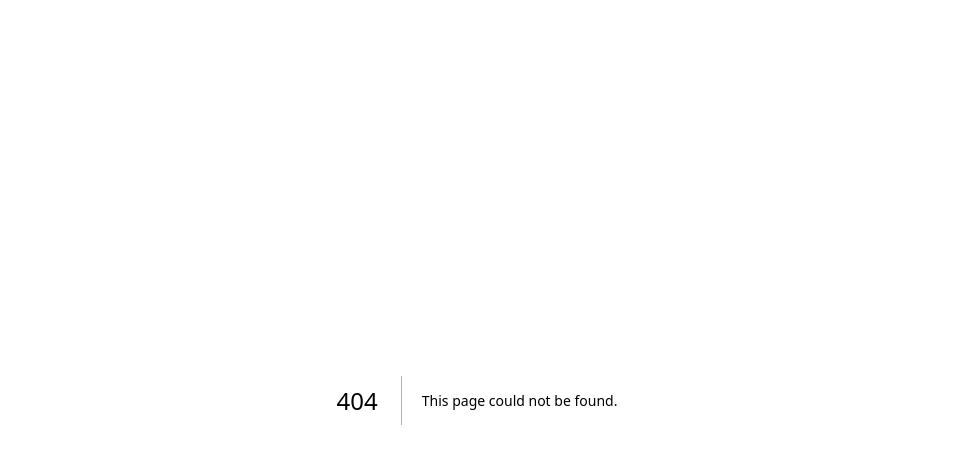
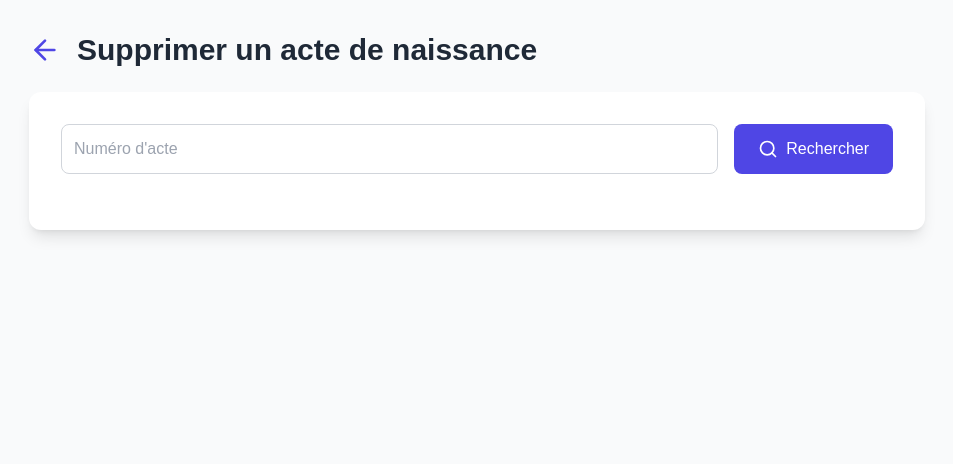
Before and after one commit to gatien074/ActeApp, a Next.js app: page /dashboardadmin/actes/supprimer in a window 1280 px wide. Before the commit this address had no page. Shown: the top 464 px of the page, without its empty margins (163-1116 px from the left). Built offline with nearby package versions, Linux system fonts and the light colour scheme.

Commit message:
version1.8

```diff
--- /dev/null
+++ b/app/dashboardadmin/actes/supprimer/page.js
@@ -0,0 +1,186 @@
+"use client"
+
+import { useState, useEffect } from 'react'
+import { motion, AnimatePresence } from 'framer-motion'
+import { Search, Trash2, ArrowLeft, AlertCircle } from 'lucide-react'
+import Link from 'next/link'
+import PageLoading from '../../../components/PageLoading'
+
+export default function SupprimerActe() {
+  const [initialLoading, setInitialLoading] = useState(true)
+  const [isLoading, setIsLoading] = useState(false)
+  const [numeroActe, setNumeroActe] = useState('')
+  const [acteDetails, setActeDetails] = useState(null)
+  const [showConfirmation, setShowConfirmation] = useState(false)
+
+  useEffect(() => {
+    // Chargement initial de la page
+    const initialTimer = setTimeout(() => {
+      setInitialLoading(false)
+    }, 3000)
+
+    // Nettoyage du timer
+    return () => clearTimeout(initialTimer)
+  }, [])
+
+  const handleSearch = (e) => {
+    e.preventDefault()
+    setIsLoading(true)
+    // Simuler la recherche d'un acte
+    setTimeout(() => {
+      setActeDetails({
+        numero: numeroActe,
+        nom: "Dupont",
+        prenom: "Jean",
+        dateNaissance: "01/01/2024",
+      })
+      setIsLoading(false)
+    }, 2000)
+  }
+
+  const handleDelete = () => {
+    setShowConfirmation(true)
+  }
+
+  const confirmDelete = () => {
+    setIsLoading(true)
+    // Simuler la suppression
+    setTimeout(() => {
+      setActeDetails(null)
+      setShowConfirmation(false)
+      setNumeroActe('')
+      setIsLoading(false)
+    }, 1500)
+  }
+
+  // Vérification du chargement initial
+  if (initialLoading || isLoading) {
+    return <PageLoading />
+  }
+
+  return (
+    <motion.div
+      className="min-h-screen bg-gray-50 p-4 sm:p-6 lg:p-8"
+      initial={{ opacity: 0 }}
+      animate={{ opacity: 1 }}
+    >
+      <div className="max-w-4xl mx-auto">
+        <div className="mb-6 flex items-center">
+          <Link
+            href="/dashboardadmin"
+            className="text-indigo-600 hover:text-indigo-800 mr-4 transition-colors duration-200"
+          >
+            <ArrowLeft className="w-6 h-6 sm:w-8 sm:h-8" />
+          </Link>
+          <h1 className="text-xl sm:text-2xl lg:text-3xl font-bold text-gray-800">
+            Supprimer un acte de naissance
+          </h1>
+        </div>
+
+        <div className="bg-white rounded-xl shadow-lg p-4 sm:p-6 lg:p-8">
+          <form onSubmit={handleSearch} className="mb-6">
+            <div className="flex flex-col sm:flex-row gap-4">
+              <input
+                type="text"
+                placeholder="Numéro d'acte"
+                className="flex-1 p-3 border border-gray-300 rounded-lg focus:ring-2 focus:ring-indigo-500 focus:border-indigo-500 transition-all duration-200"
+                value={numeroActe}
+                onChange={(e) => setNumeroActe(e.target.value)}
+              />
+              <button
+                type="submit"
+                className="w-full sm:w-auto bg-indigo-600 text-white px-6 py-3 rounded-lg hover:bg-indigo-700 flex items-center justify-center gap-2 transition-colors duration-200"
+              >
+                <Search className="w-5 h-5" />
+                <span>Rechercher</span>
+              </button>
+            </div>
+          </form>
+
+          <AnimatePresence>
+            {acteDetails && (
+              <motion.div
+                initial={{ opacity: 0, y: 20 }}
+                animate={{ opacity: 1, y: 0 }}
+                exit={{ opacity: 0, y: -20 }}
+                className="space-y-6"
+              >
+                <div className="bg-gray-50 p-6 rounded-xl border border-gray-100">
+                  <h3 className="text-lg sm:text-xl font-semibold mb-4">
+                    Détails de l&apos;acte
+                  </h3>
+                  <div className="grid grid-cols-1 sm:grid-cols-2 gap-6">
+                    <div>
+                      <p className="text-sm text-gray-600">Numéro d&apos;acte</p>
+                      <p className="font-medium">{acteDetails.numero}</p>
+                    </div>
+                    <div>
+                      <p className="text-sm text-gray-600">Nom</p>
+                      <p className="font-medium">{acteDetails.nom}</p>
+                    </div>
+                    <div>
+                      <p className="text-sm text-gray-600">Prénom</p>
+                      <p className="font-medium">{acteDetails.prenom}</p>
+                    </div>
+                    <div>
+                      <p className="text-sm text-gray-600">Date de naissance</p>
+                      <p className="font-medium">{acteDetails.dateNaissance}</p>
+                    </div>
+                  </div>
+                </div>
+
+                <button
+                  onClick={handleDelete}
+                  className="w-full bg-red-600 text-white p-4 rounded-lg hover:bg-red-700 flex items-center justify-center gap-3 transition-colors duration-200"
+                >
+                  <Trash2 className="w-5 h-5" />
+                  <span>Supprimer cet acte</span>
+                </button>
+              </motion.div>
+            )}
+          </AnimatePresence>
+        </div>
+      </div>
+
+      <AnimatePresence>
+        {showConfirmation && (
+          <motion.div
+            initial={{ opacity: 0 }}
+            animate={{ opacity: 1 }}
+            exit={{ opacity: 0 }}
+            className="fixed inset-0 bg-black bg-opacity-50 flex items-center justify-center p-4 z-50"
+          >
+            <motion.div
+              className="bg-white rounded-xl p-6 max-w-md w-full mx-4"
+              initial={{ scale: 0.9, opacity: 0 }}
+              animate={{ scale: 1, opacity: 1 }}
+              exit={{ scale: 0.9, opacity: 0 }}
+            >
+              <div className="flex items-center justify-center text-red-600 mb-4">
+                <AlertCircle size={48} />
+              </div>
+              <h3 className="text-xl font-bold text-center mb-4">Confirmer la suppression</h3>
+              <p className="text-gray-600 text-center mb-6">
+                Êtes-vous sûr de vouloir supprimer cet acte ? Cette action est irréversible.
+              </p>
+              <div className="flex gap-4">
+                <button
+                  onClick={() => setShowConfirmation(false)}
+                  className="flex-1 px-4 py-2 bg-gray-200 text-gray-800 rounded-md hover:bg-gray-300"
+                >
+                  Annuler
+                </button>
+                <button
+                  onClick={confirmDelete}
+                  className="flex-1 px-4 py-2 bg-red-600 text-white rounded-md hover:bg-red-700"
+                >
+                  Confirmer
+                </button>
+              </div>
+            </motion.div>
+          </motion.div>
+        )}
+      </AnimatePresence>
+    </motion.div>
+  )
+}
```
Also changed, not shown: app/dashboardadmin/actes/creer/page.js (renamed from app/dashboardadmin/creer/page.js).
